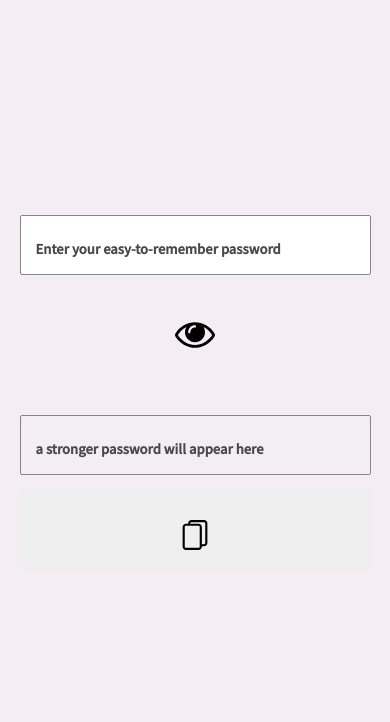
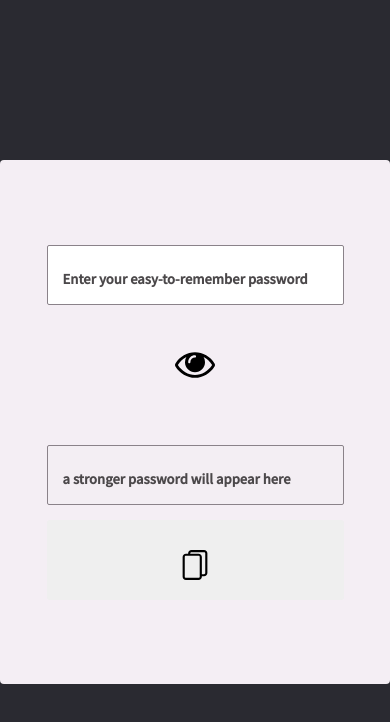
Before and after one commit to siqueiralex/password-transformer, a Next.js app: page / in a window 390 px wide. Shown: the top 722 px of the page. Built offline with nearby package versions, Linux system fonts and the light colour scheme.

Commit message:
animation fixes

```diff
--- a/pages/index.js
+++ b/pages/index.js
@@ -19,7 +19,8 @@ export default function Home() {
     setPhraseShown(phraseShown ? false : true);
   };
 
-  const clickedToCopy = () => {
+  const clickedToCopy = e => {
+    e.preventDefault()
     setCopiedShown(true)
     navigator.clipboard.writeText(password)
   }
@@ -48,12 +49,12 @@ export default function Home() {
         </Head>
       <div className="container">
         <div className="generator">
-            <div className="form">
+            <form className="form" autoComplete="off" action="">
 
               <div className="pass-wrapper">
 
                 <input
-                autoComplete="nope"
+                autoComplete="off"
                 type = {phraseShown ? "text" : "password"}
                 id="phrase"
                 placeholder="Enter your easy-to-remember password"
@@ -63,7 +64,7 @@ export default function Home() {
                 </div>
               <div className="pass-wrapper">
                 <input
-                autoComplete="nope"
+                autoComplete="off"
                 type = {phraseShown ? "text" : "password"}
                 id="strongpassword"
                 placeholder="a stronger password will appear here"
@@ -71,13 +72,13 @@ export default function Home() {
                 disabled
                 />
 
-                  <Copy onClick={clickedToCopy}/>
+                  <Copy onClick={event => {clickedToCopy(event)}}/>
 
 
               </div>
 
               <div className={copiedShown? 'copied' : 'hide'}>copied to clipboard!</div>
-            </div>
+            </form>
         </div>
 
       </div>
--- a/styles/globals.css
+++ b/styles/globals.css
@@ -122,14 +122,14 @@ body {
         padding-bottom: 0px;
     }
 
-    body {
+    /* body {
         background-color: #F4EEF4;
-    }
+    } */
 
     .generator {
         width: 100%;
-        padding: 0;
-        height: 100vh;
+        padding-top: 60px;
+        /* height: 100vh; */
 
     }
 
@@ -171,7 +171,7 @@ body {
     }
 
     .hide{
-        margin-bottom: 40px;
+        /* margin-bottom: 40px; */
         font-size: 16px!important;
     }
     /* .generator .form input {
@@ -209,7 +209,7 @@ body {
     font-weight: bold;
     transition: 1s all ease;
     font-family: 'Noto Sans JP', sans-serif;
-    transition: visibility 1s, opacity 0.5s linear;
+    transition: margin 0.3s,visibility 1s, opacity 0.5s ease-in-out;
 }
 
 .hide {
@@ -223,5 +223,5 @@ body {
     font-weight: bold;
     transition: 1s all ease;
     font-family: 'Noto Sans JP', sans-serif;
-    transition: visibility 0.3s, opacity 0.3s ease-in-out;
+    transition: margin 0.3s, visibility 0.3s, opacity 0.3s ease-in-out;
 }
```
